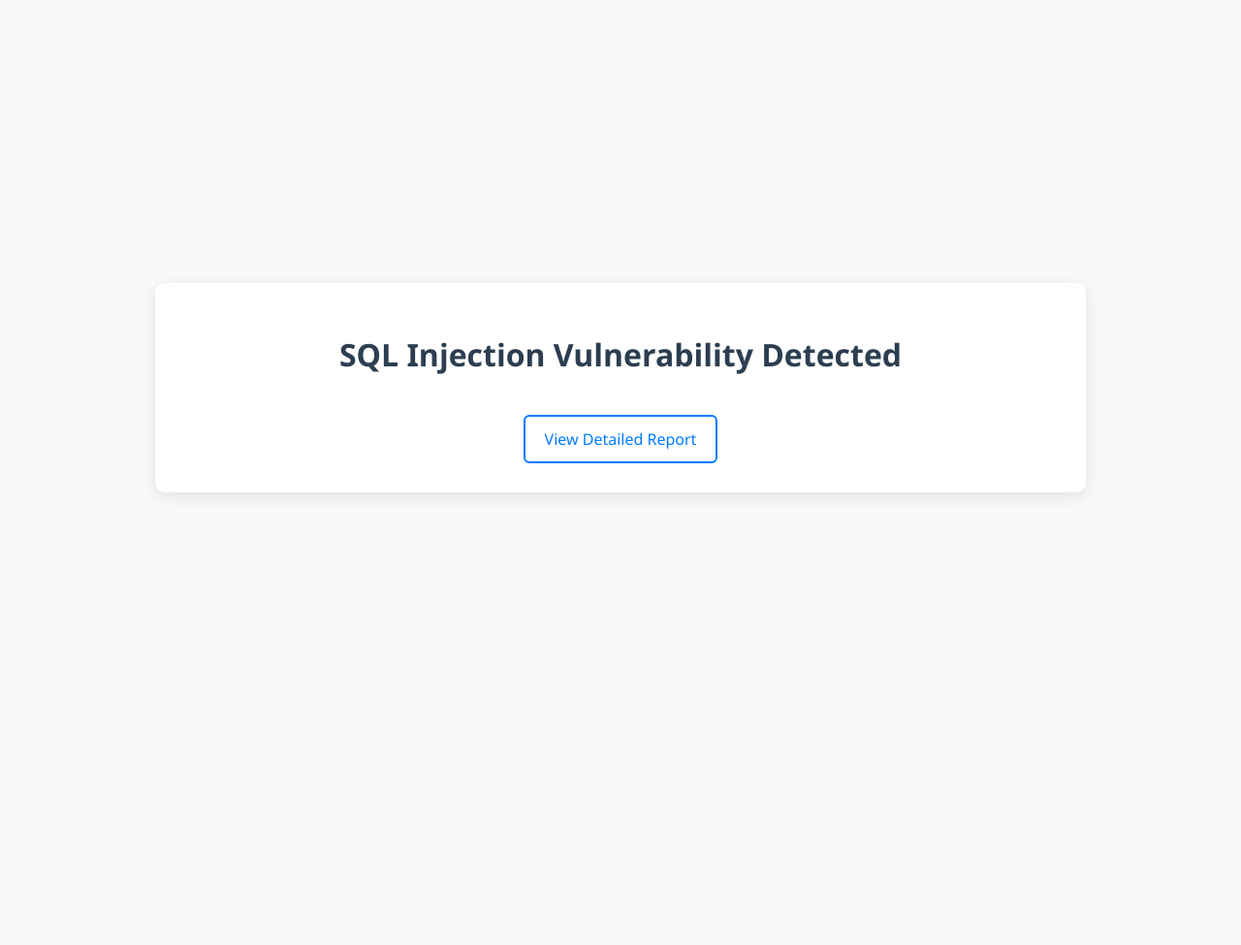
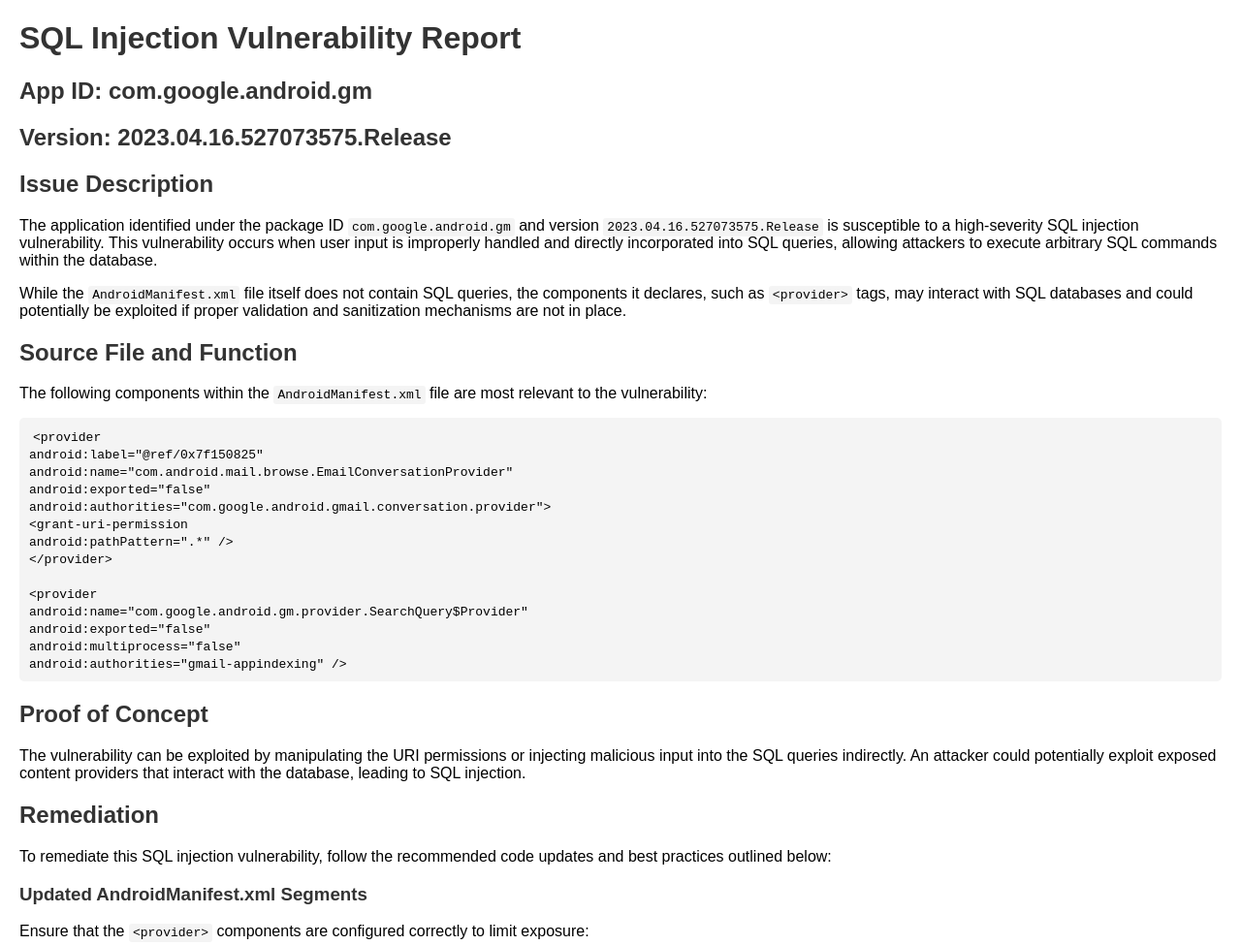
Before and after one commit to MalayRaghuwanshi/MalayRaghuwanshi.github.io, a plain HTML site: page index.html in a window 1280 px wide. Shown: the top 975 px of the page at 97% size. Before the commit the page ends 800 px from the top, so only its background shows below. Drawn offline with Linux system fonts and the light colour scheme.

Commit message:
Update index.html

```diff
--- a/index.html
+++ b/index.html
@@ -3,85 +3,35 @@
 <head>
     <meta charset="UTF-8">
     <meta name="viewport" content="width=device-width, initial-scale=1.0">
-    <title>SQL Injection Vulnerability Report</title>
+    <title>SQL Injection Vulnerability Report - com.google.android.gm</title>
     <style>
         body {
-            font-family: 'Segoe UI', Tahoma, Geneva, Verdana, sans-serif;
-            margin: 0;
-            background-color: #f8f9fa;
-            color: #343a40;
-            display: flex;
-            flex-direction: column;
-            align-items: center;
-            justify-content: center;
-            height: 100vh;
-        }
-        .hidden {
-            display: none;
-        }
-        .container {
-            width: 95%;
-            max-width: 900px;
-            background-color: #ffffff;
-            padding: 30px;
-            border-radius: 10px;
-            box-shadow: 0 4px 15px rgba(0, 0, 0, 0.1);
+            font-family: Arial, sans-serif;
+            margin: 20px;
         }
         h1, h2, h3 {
-            color: #2c3e50;
+            color: #333;
         }
         code {
-            background-color: #eef2f7;
-            padding: 5px 8px;
-            border-radius: 4px;
-            font-size: 90%;
+            background-color: #f4f4f4;
+            padding: 2px 4px;
+            border-radius: 3px;
         }
         .code-block {
             background-color: #f4f4f4;
-            padding: 15px;
-            border-radius: 6px;
-            margin: 15px 0;
+            padding: 10px;
+            border-radius: 5px;
+            margin: 10px 0;
             overflow-x: auto;
-            font-family: Consolas, 'Courier New', monospace;
-            font-size: 90%;
         }
         a {
-            color: #007bff;
-            text-decoration: none;
-            display: inline-block;
-            margin-top: 20px;
-            padding: 12px 20px;
-            border: 2px solid #007bff;
-            border-radius: 6px;
-            transition: background-color 0.3s ease, color 0.3s ease;
-            font-size: 16px;
-        }
-        a:hover {
-            background-color: #007bff;
-            color: white;
-        }
-        #landing {
-            text-align: center;
-        }
-        ul {
-            list-style-type: disc;
-            padding-left: 20px;
-            margin-top: 15px;
-        }
-        ul li {
-            margin-bottom: 10px;
+            color: #1a0dab;
         }
     </style>
 </head>
 <body>
+    <h1>SQL Injection Vulnerability Report</h1>
 
-    <div class="container" id="landing">
-        <h1>SQL Injection Vulnerability Detected</h1>
-        <a href="#" onclick="showReport()">View Detailed Report</a>
-    </div>
-
-    <div class="container hidden" id="report">
-        <h1>SQL Injection Vulnerability Report</h1>
     <h2>App ID: com.google.android.gm</h2>
     <h2>Version: 2023.04.16.527073575.Release</h2>
 
@@ -150,20 +100,5 @@
 
     <h2>Conclusion</h2>
     <p>By implementing the suggested code changes and following the best practices outlined above, the risk of SQL injection in the specified application can be significantly reduced. Continuous monitoring and regular security updates are essential to maintaining a secure application environment.</p>
-
-        <a href="#" onclick="showLandingPage()">Back to Landing Page</a>
-    </div>
-
-    <script>
-        function showReport() {
-            document.getElementById('landing').classList.add('hidden');
-            document.getElementById('report').classList.remove('hidden');
-        }
-
-        function showLandingPage() {
-            document.getElementById('report').classList.add('hidden');
-            document.getElementById('landing').classList.remove('hidden');
-        }
-    </script>
 </body>
 </html>
```
Lines whose indentation alone changed are shown as unchanged.
